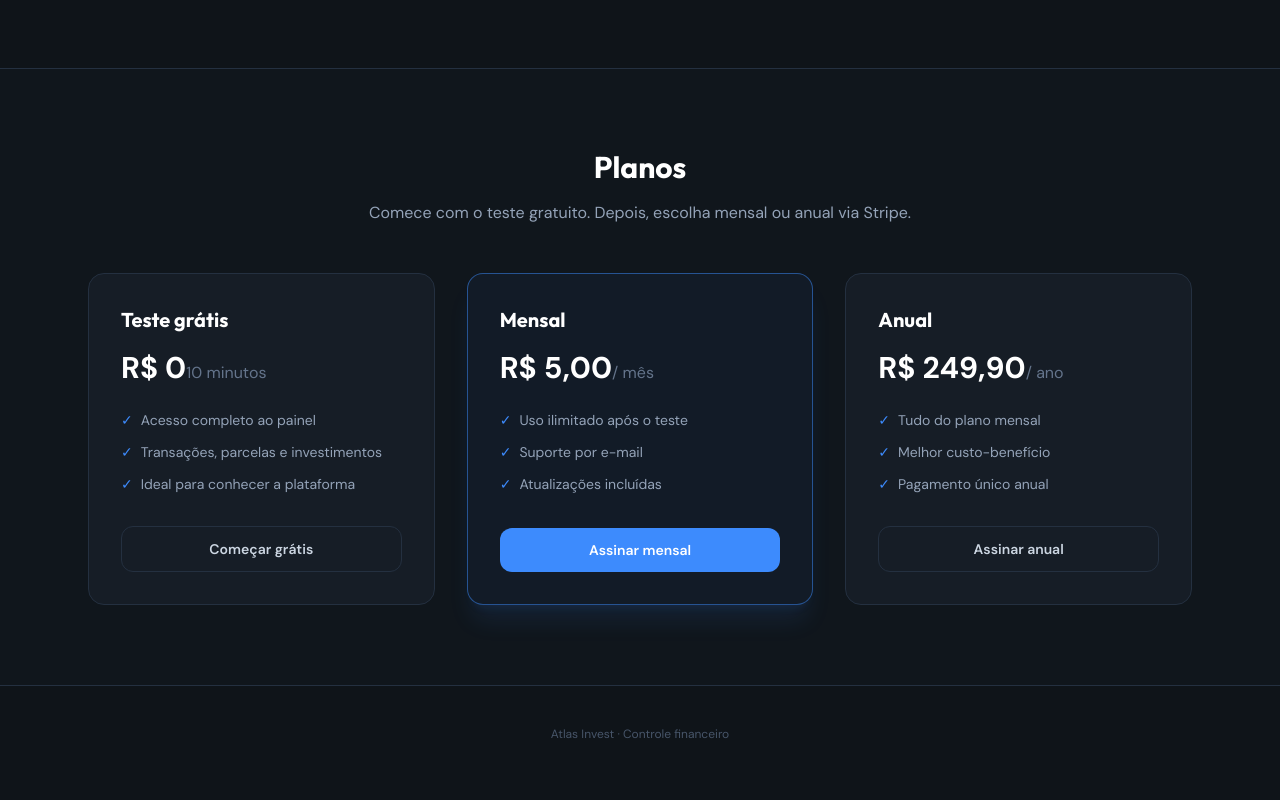
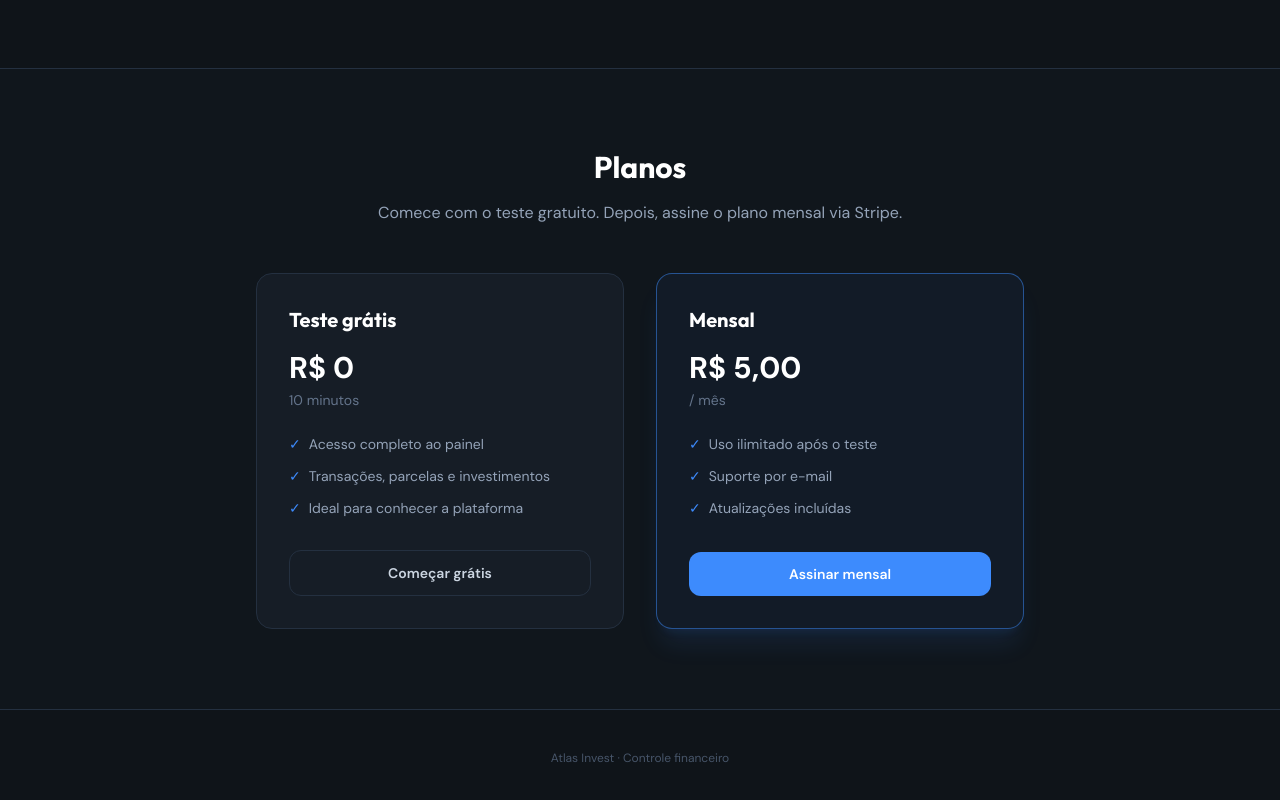
Before and after one commit to PinguDeveloper/financiero, a React (Vite) app in the folder client/: page / in a window 1280 px wide. Shown: the part 1323-2123 px from the top of the page. Built offline with nearby package versions, Linux system fonts and the light colour scheme; no server answers.

Commit message:
ui: ajusta planos na landing (trial e so mensal)

```diff
--- a/client/src/components/LandingPage.tsx
+++ b/client/src/components/LandingPage.tsx
@@ -29,20 +29,6 @@ const PLANS = [
     cta: "Assinar mensal",
     to: "/cadastro",
     highlight: true,
-  },
-  {
-    id: "yearly",
-    name: "Anual",
-    price: "R$ 249,90",
-    period: "/ ano",
-    features: [
-      "Tudo do plano mensal",
-      "Melhor custo-benefício",
-      "Pagamento único anual",
-    ],
-    cta: "Assinar anual",
-    to: "/cadastro",
-    highlight: false,
   },
 ];
 
@@ -171,9 +157,9 @@ export function LandingPage() {
             Planos
           </h2>
           <p className="mx-auto mt-4 max-w-xl text-center text-slate-400">
-            Comece com o teste gratuito. Depois, escolha mensal ou anual via Stripe.
+            Comece com o teste gratuito. Depois, assine o plano mensal via Stripe.
           </p>
-          <div className="mt-12 grid gap-8 lg:grid-cols-3">
+          <div className="mt-12 grid gap-8 sm:grid-cols-2 sm:max-w-3xl sm:mx-auto">
             {PLANS.map((plan) => (
               <div
                 key={plan.id}
@@ -184,10 +170,10 @@ export function LandingPage() {
                 }`}
               >
                 <h3 className="font-display text-xl font-bold text-white">{plan.name}</h3>
-                <p className="mt-4">
-                  <span className="text-3xl font-bold text-white">{plan.price}</span>
-                  <span className="text-slate-500">{plan.period}</span>
-                </p>
+                <div className="mt-4">
+                  <p className="text-3xl font-bold text-white">{plan.price}</p>
+                  <p className="mt-1 text-sm text-slate-500">{plan.period}</p>
+                </div>
                 <ul className="mt-6 flex-1 space-y-3 text-sm text-slate-400">
                   {plan.features.map((f) => (
                     <li key={f} className="flex gap-2">
--- a/client/src/components/SubscriptionPaywall.tsx
+++ b/client/src/components/SubscriptionPaywall.tsx
@@ -19,7 +19,7 @@ export function SubscriptionPaywall({
   useEffect(() => {
     api
       .billingPlans()
-      .then((r) => setPlans(r.plans.filter((p) => p.id !== "trial")))
+      .then((r) => setPlans(r.plans.filter((p) => p.id === "monthly")))
       .catch(() => setPlans([]));
   }, []);
 
```
